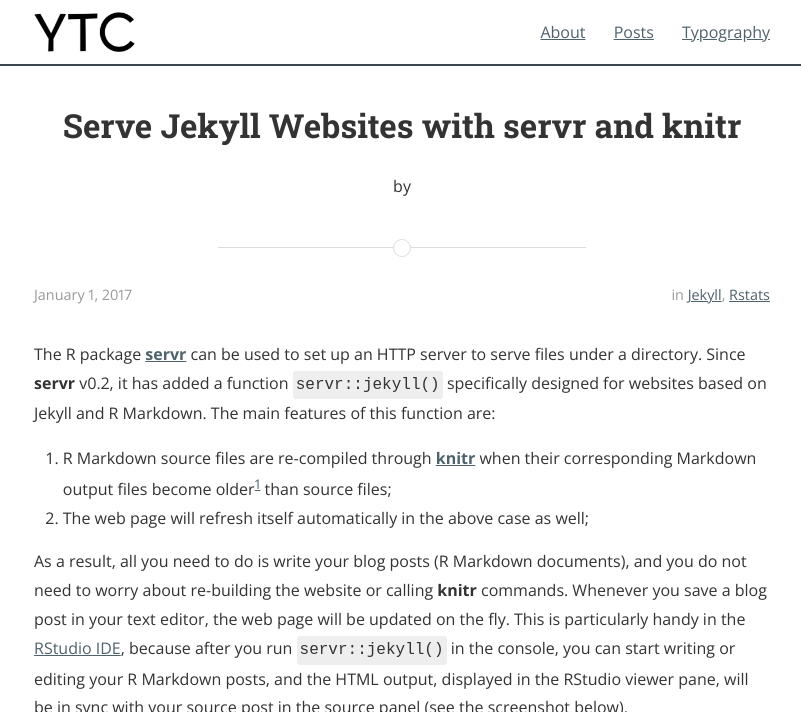
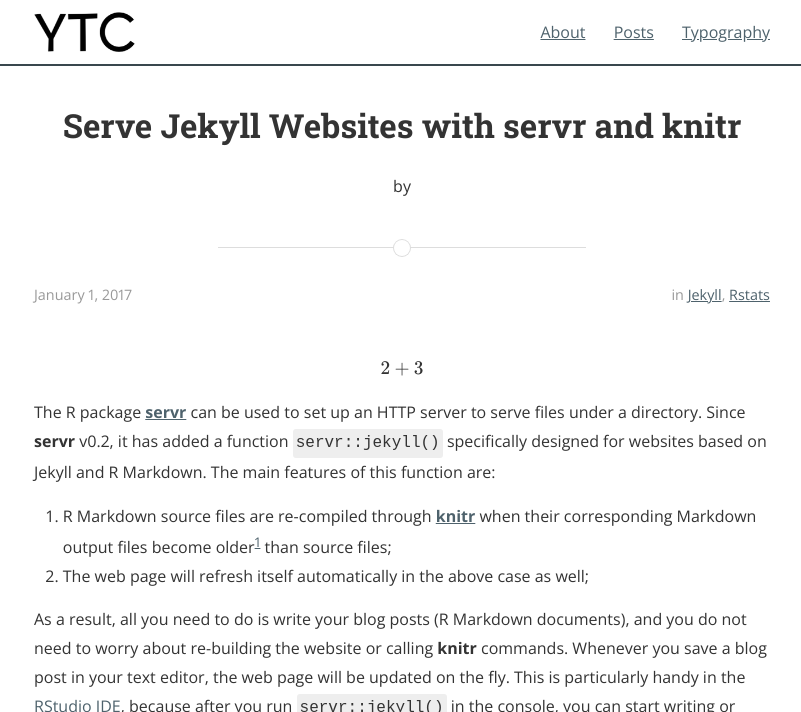
Before and after one commit to choux130/myblog, a Jekyll site: the page built from _posts/2017-01-01-jekyll-with-knitr.md, in a window 1280 px wide and 900 px high, cut to the strip 0-712 px from the top of the window. Shown: the whole strip, without its empty margins (238-1039 px from the left). Built offline with Jekyll 4.4.1, drawn with Linux system fonts in a browser that asks for light colours; nearby versions of some CDN libraries; formulas are drawn with MathJax 3.

Commit message:
test on knitr-jekyll

```diff
--- a/_posts/2017-01-01-jekyll-with-knitr.md
+++ b/_posts/2017-01-01-jekyll-with-knitr.md
@@ -4,6 +4,13 @@ title:  "Serve Jekyll Websites with servr and knitr"
 categories: [jekyll, rstats]
 tags: [knitr, servr, httpuv, websocket]
 ---
+
+$$
+\begin{align}
+2+3
+\end{align}
+$$
+
 
 The R package [**servr**](https://github.com/yihui/servr) can be used to set up an HTTP server to serve files under a directory. Since **servr** v0.2, it has added a function `servr::jekyll()` specifically designed for websites based on Jekyll and R Markdown. The main features of this function are:
 
```
Also changed, not shown: _source/2017-01-01-jekyll-with-knitr.Rmd (+7 -0 lines).
